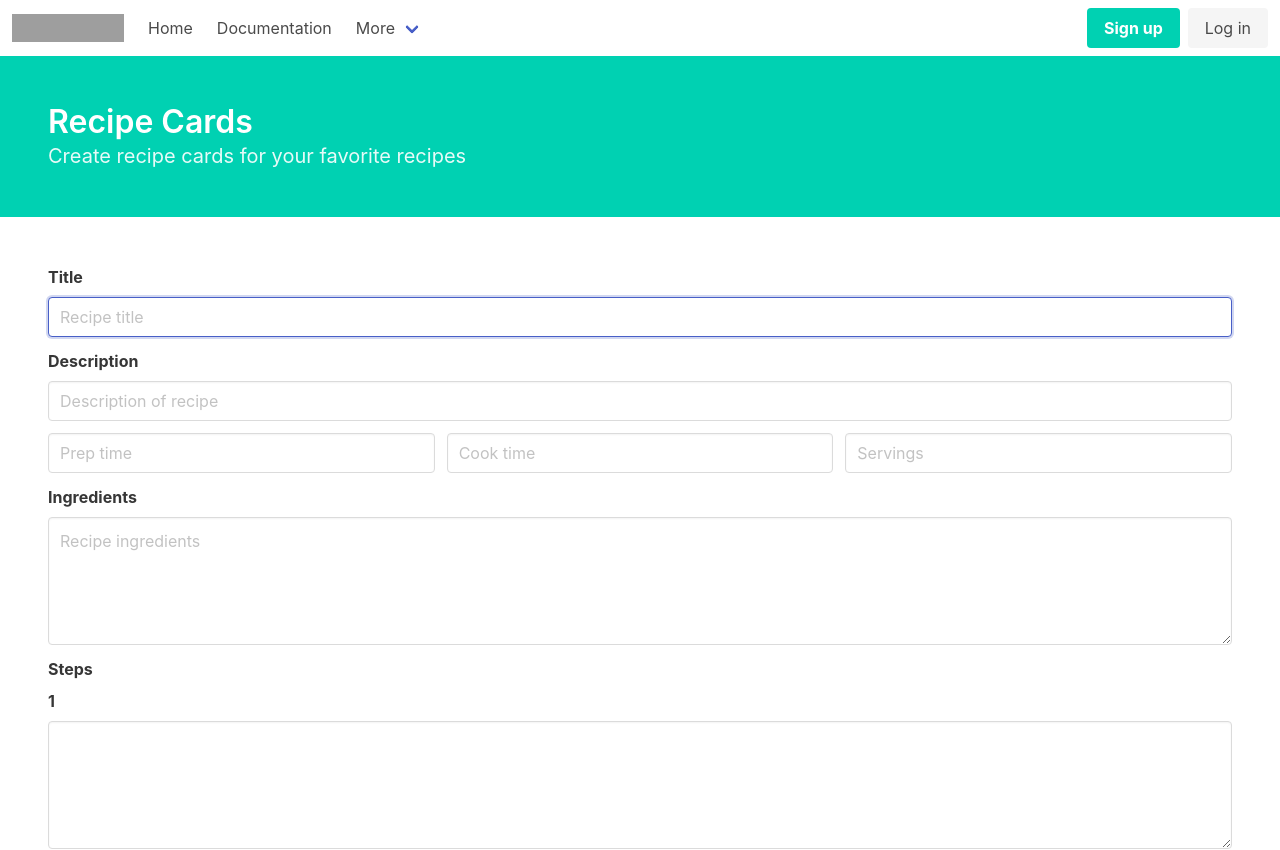
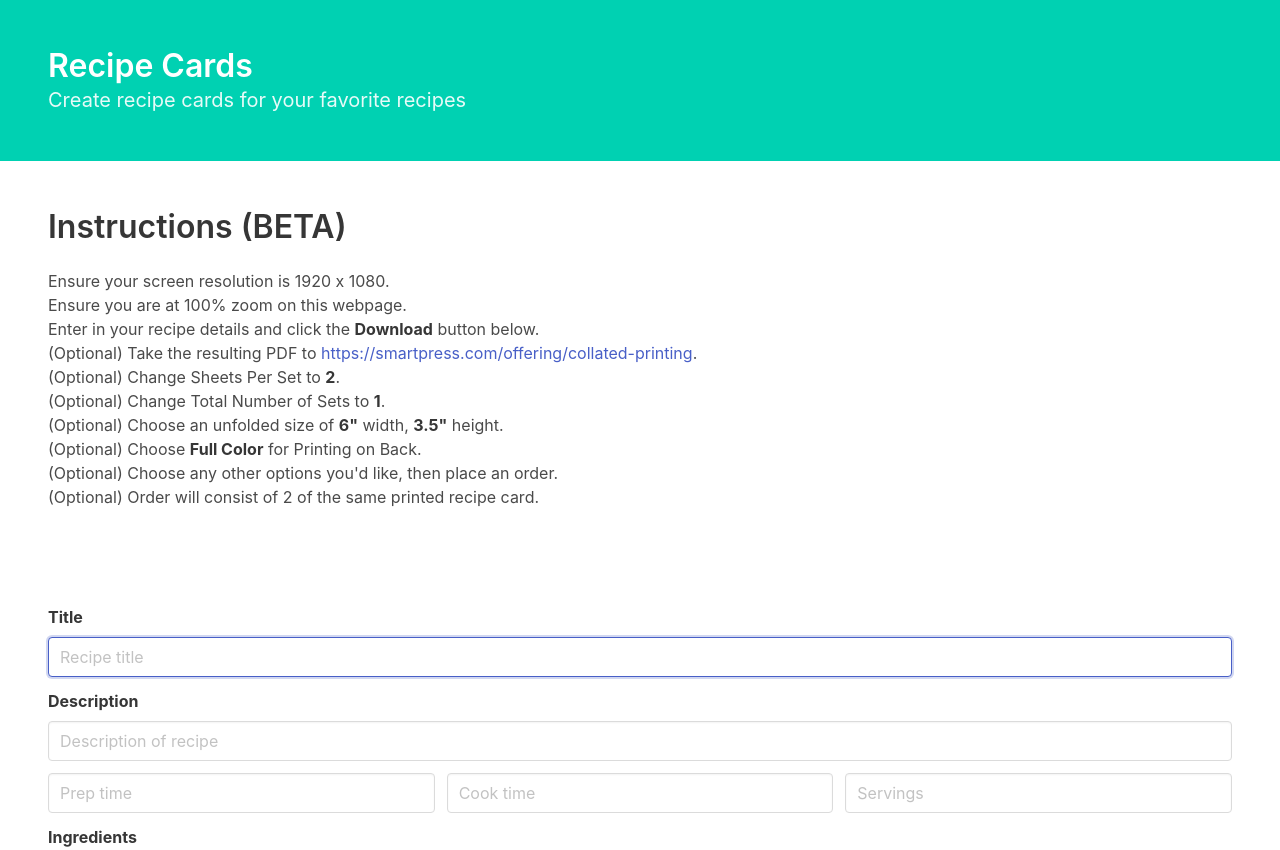
Before and after one commit to reZach/recipe-cards, a React (Create React App) app: page / in a window 1280 px wide. Shown: the top 850 px of the page. Built offline with nearby package versions, Linux system fonts and the light colour scheme; grey boxes are pictures that could not be loaded.

Commit message:
Removing bulma stuff; adding instructions; minor css/html updates

```diff
--- a/public/index.html
+++ b/public/index.html
@@ -7,7 +7,7 @@
     <meta name="theme-color" content="#000000" />
     <meta
       name="description"
-      content="Web site created using create-react-app"
+      content="Create printable recipe cards"
     />
     <link rel="apple-touch-icon" href="%PUBLIC_URL%/logo192.png" />
     <!--
@@ -24,7 +24,7 @@
       work correctly both with client-side routing and a non-root public URL.
       Learn how to configure a non-root public URL by running `npm run build`.
     -->
-    <title>React App</title>
+    <title>Recipe Cards</title>
   </head>
   <body>
     <noscript>You need to enable JavaScript to run this app.</noscript>
--- a/src/App.css
+++ b/src/App.css
@@ -62,7 +62,6 @@
 
 .badges {
   position: absolute;
-  width: 200px;
   top: 51px;
   left: 29px; /* accounts additional ml-5 css class on icons */
   text-align: left;
--- a/src/App.jsx
+++ b/src/App.jsx
@@ -410,61 +410,6 @@ class App extends React.Component {
   render() {
     return (
       <React.Fragment>
-        <nav className="navbar" role="navigation" aria-label="main navigation">
-          <div className="navbar-brand">
-            <a className="navbar-item" href="/">
-              <img
-                src="https://bulma.io/images/bulma-logo.png"
-                width="112"
-                height="28"
-                alt="Bulma logo"
-              />
-            </a>
-
-            <a
-              role="button"
-              className="navbar-burger"
-              aria-label="menu"
-              aria-expanded="false"
-              data-target="navbarBasicExample"
-            >
-              <span aria-hidden="true"></span>
-              <span aria-hidden="true"></span>
-              <span aria-hidden="true"></span>
-            </a>
-          </div>
-
-          <div id="navbarBasicExample" className="navbar-menu">
-            <div className="navbar-start">
-              <a className="navbar-item">Home</a>
-
-              <a className="navbar-item">Documentation</a>
-
-              <div className="navbar-item has-dropdown is-hoverable">
-                <a className="navbar-link">More</a>
-
-                <div className="navbar-dropdown">
-                  <a className="navbar-item">About</a>
-                  <a className="navbar-item">Jobs</a>
-                  <a className="navbar-item">Contact</a>
-                  <hr className="navbar-divider" />
-                  <a className="navbar-item">Report an issue</a>
-                </div>
-              </div>
-            </div>
-
-            <div className="navbar-end">
-              <div className="navbar-item">
-                <div className="buttons">
-                  <a className="button is-primary">
-                    <strong>Sign up</strong>
-                  </a>
-                  <a className="button is-light">Log in</a>
-                </div>
-              </div>
-            </div>
-          </div>
-        </nav>
         <section className="hero is-primary">
           <div className="hero-body">
             <div className="container">
@@ -475,14 +420,23 @@ class App extends React.Component {
             </div>
           </div>
         </section>
-        {/* <section className="section">
+        <section className="section">
           <div className="container">
-            <h1 className="title">Hello World</h1>
-            <p className="subtitle">
-              My first website with <strong>Bulma</strong>!
+            <h1 className="title">Instructions (BETA)</h1>
+            <p>
+              Ensure your screen resolution is 1920 x 1080.<br />
+              Ensure you are at 100% zoom on this webpage.<br />
+              Enter in your recipe details and click the <strong>Download</strong> button below.<br />
+              (Optional) Take the resulting PDF to <a target="_blank" href="https://smartpress.com/offering/collated-printing">https://smartpress.com/offering/collated-printing</a>.<br />
+              (Optional) Change Sheets Per Set to <strong>2</strong>.<br />
+              (Optional) Change Total Number of Sets to <strong>1</strong>.<br />
+              (Optional) Choose an unfolded size of <strong>6"</strong> width, <strong>3.5"</strong> height.<br />
+              (Optional) Choose <strong>Full Color</strong> for Printing on Back.<br />
+              (Optional) Choose any other options you'd like, then place an order.<br />
+              (Optional) Order will consist of 2 of the same printed recipe card.
             </p>
           </div>
-        </section> */}
+        </section>
         <section className="section">
           <div className="container">
             <form>
```
Also changed, not shown: 1 other file (tests, documents, lock files or other folders).
